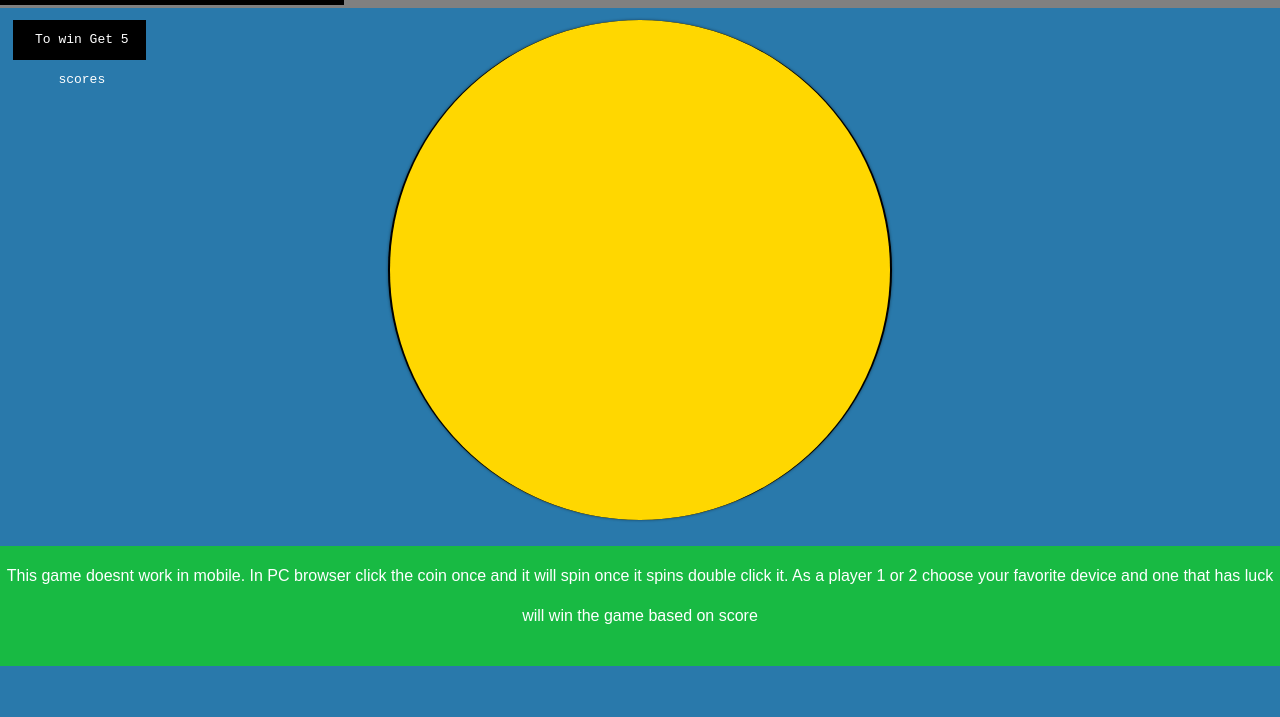
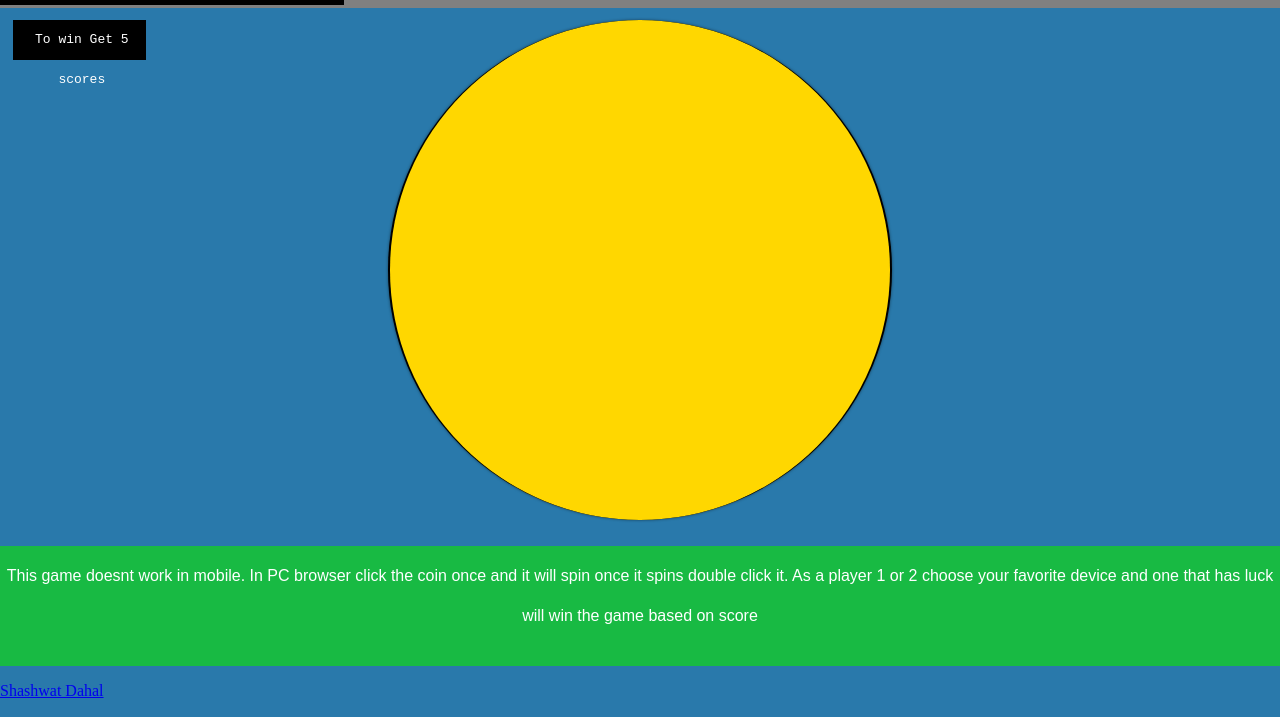
Before and after one commit to Thuglifescientist2018/desktoportablet, a plain HTML site: page index.html in a window 1280 px wide. Shown: the part 83-800 px from the top of the page. Drawn offline with Linux system fonts and the light colour scheme.

Commit message:
Update index.html

```diff
--- a/index.html
+++ b/index.html
@@ -29,6 +29,7 @@
     once it spins double click it. As a player 1 or 2 choose
     your favorite device and one that has luck will win
     the game based on score </p>
+  <p id="madeby"><a href="www.facebook.com/thuglifescientist">Shashwat Dahal</a> </p>
 </footer>
     <script src="js/index.js"></script>
   </body>
```
